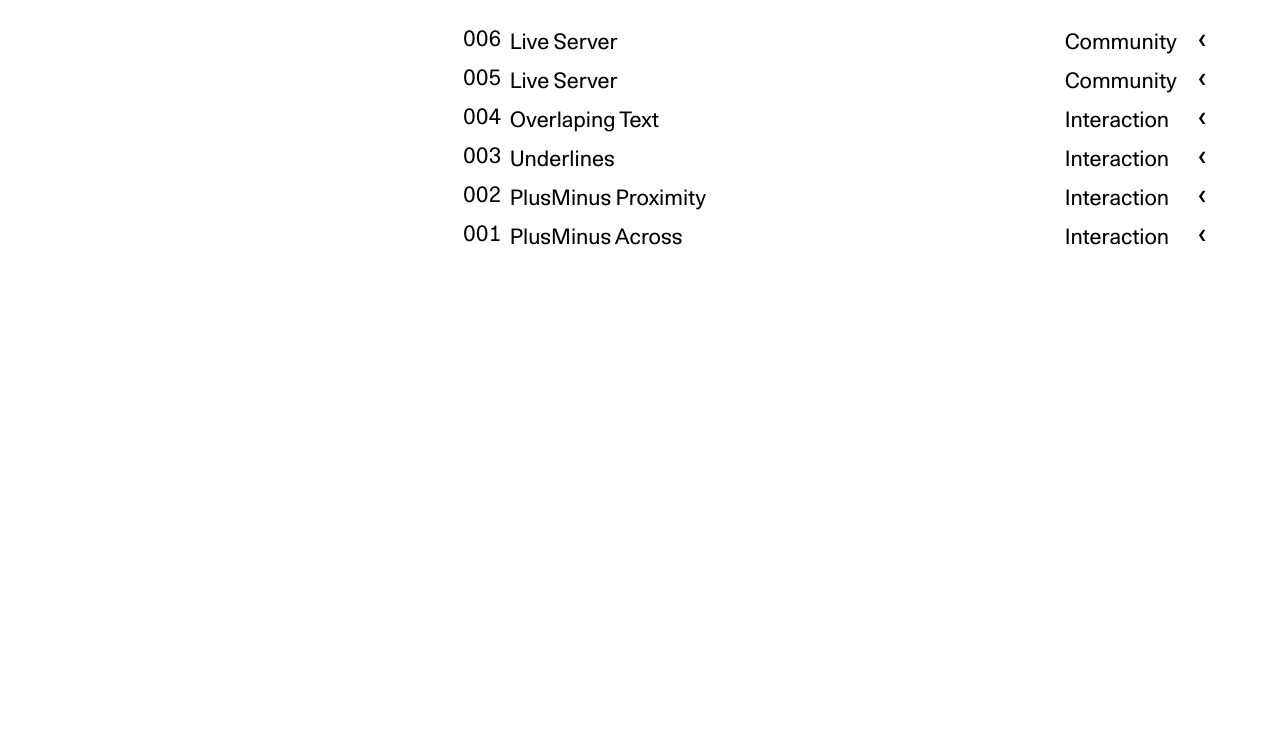
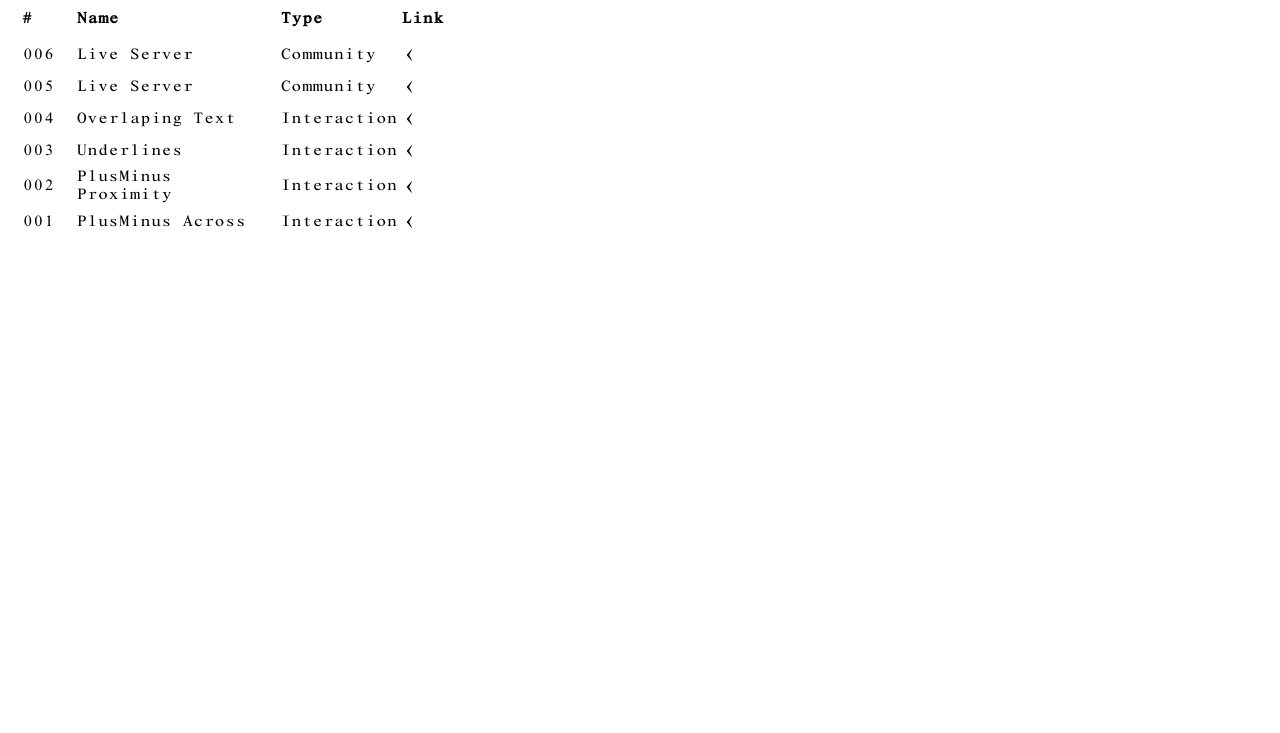
Before and after one commit to Jhkmr/Documentation, a plain HTML site: page index.html in a window 1280 px wide. Shown: the part 67-800 px from the top of the page. Drawn offline with Linux system fonts and the light colour scheme; a script that the page names is missing.

Commit message:
Update live server

```diff
--- a/SUBSITE/006/script006.js
+++ b/SUBSITE/006/script006.js
@@ -1,4 +1,4 @@
-const socket = io("https://your-backend.onrender.com"); // Replace with your backend URL
+const socket = io("https://live-text-backend.onrender.com");
     const grid = document.getElementById("grid");
     const input = document.getElementById("hiddenInput");
 
@@ -49,7 +49,7 @@ const socket = io("https://your-backend.onrender.com"); // Replace with your bac
         const pos = `${cursor.x},${cursor.y}`;
         drawChar(pos, chars[i]);
         socket.emit('edit', { position: pos, char: chars[i] });
-        cursor.x += 1; // Move cursor to right
+        cursor.x += 1;
       }
       e.target.value = '';
     });
--- a/style.css
+++ b/style.css
@@ -19,25 +19,24 @@
 body {
   margin: 20px;
   display: grid;
-  grid-template-columns: 440px auto;
 }
 
 h1 {
   font-family: "Nimbus";
-  color: white;
+  color: black;
   font-size: 18px;
-  letter-spacing: 22.5px;
+  letter-spacing: 1px;
   display: inline-block;
   overflow: hidden;
   white-space: nowrap;
   text-overflow: clip;
-  grid-row: 1-2;
+  grid-row: 1;
   /*text-shadow: 0 0 2px #000, 0 0 2px #000;*/
 }
 
 
 h1 span{
-  background-color: black;
+  background-color: none;
 }
 
 /*
@@ -46,29 +45,30 @@ h1 span{
 }
 */
 table {
-  font-size: 22px;
+  font-size: 16px;
   grid-row: 2-3;
   margin-top: 8px;
 }
 
 thead {
   font-family: 'Nimbus';
-  font-size: 16pt;
-  letter-spacing: 3px;
+  font-size: 12pt;
+  letter-spacing: 1px;
 }
 
 th {
-  padding-bottom: 30px;
+  padding-bottom: 10px;
 }
 
 tbody tr {
   cursor: pointer;
-  font-family: 'Unica77';
-  font-size: 16pt;
+  font-family: 'Nimbus';
+  font-size: 12pt;
+  letter-spacing: 1px;
 }
 
 td {
-  padding-top:5px;
+  padding-top:0px;
 }
 
 .sort {
@@ -77,23 +77,23 @@ td {
 }
 
 .numb {
-  font-family: 'UnicaMono';
-  width: 200px;
+  font-family: 'Nimbus';
+  width: 50px;
 }
 .number{
-  width: 200px;
+  width: 50px;
   padding-left: 0px;
 }
 
 .names {
-  width: 70%;
+  width: 200px;
 }
 
 .types {
-  width: 600px;
+  width: 100px;
 }
 .type {
-  width: 600px;
+  width: 100px;
 }
 
 .hide {
@@ -109,9 +109,9 @@ td {
 
 a {
   display: inline-block;
-  font-family: 'UnicaMono';
-  font-size: 28px;
-  transform-origin: 9px 21px;
+  font-family: 'Nimbus';
+  font-size: 25px;
+  transform-origin: 5px 17px;
   transition: all .3s ease-in-out;
 }
 
```
Also changed, not shown: 1 other file.
